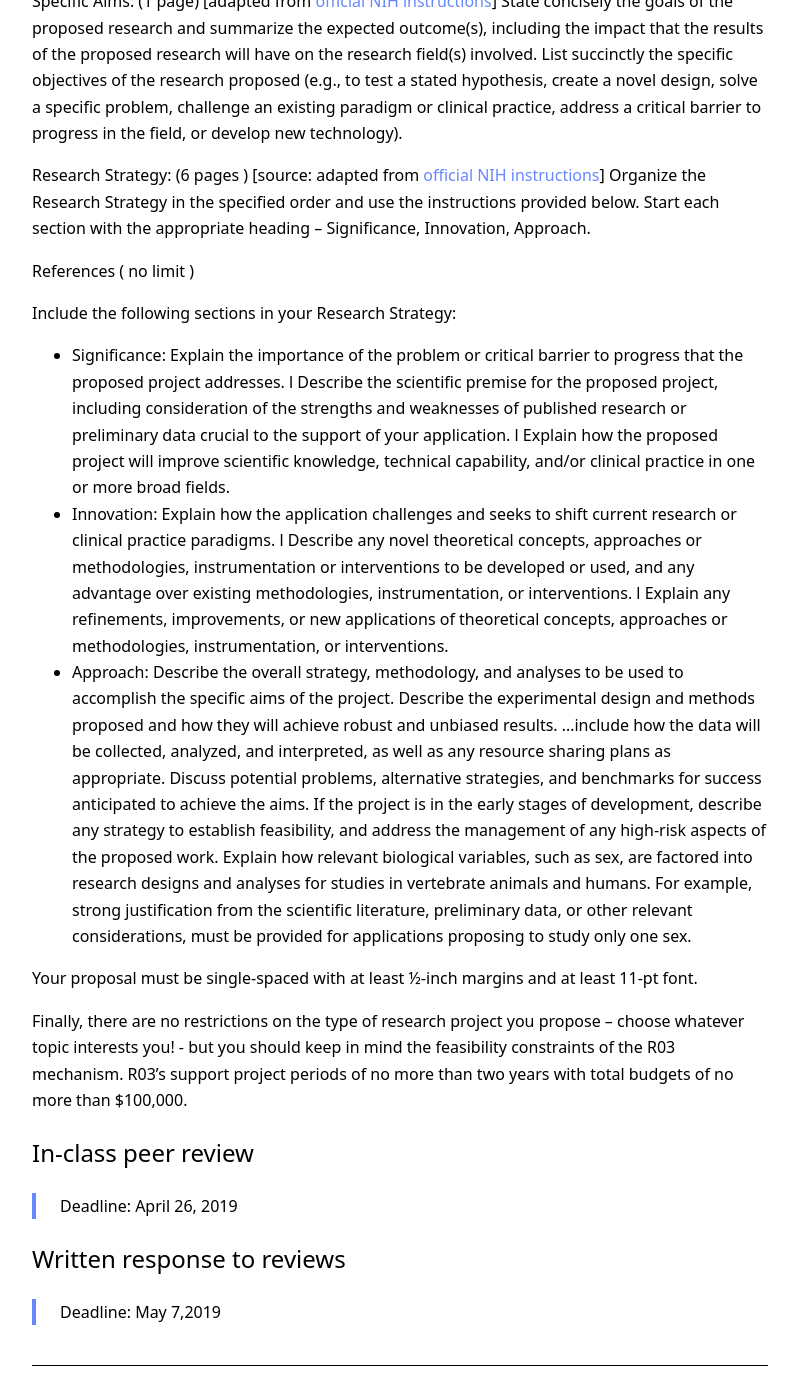
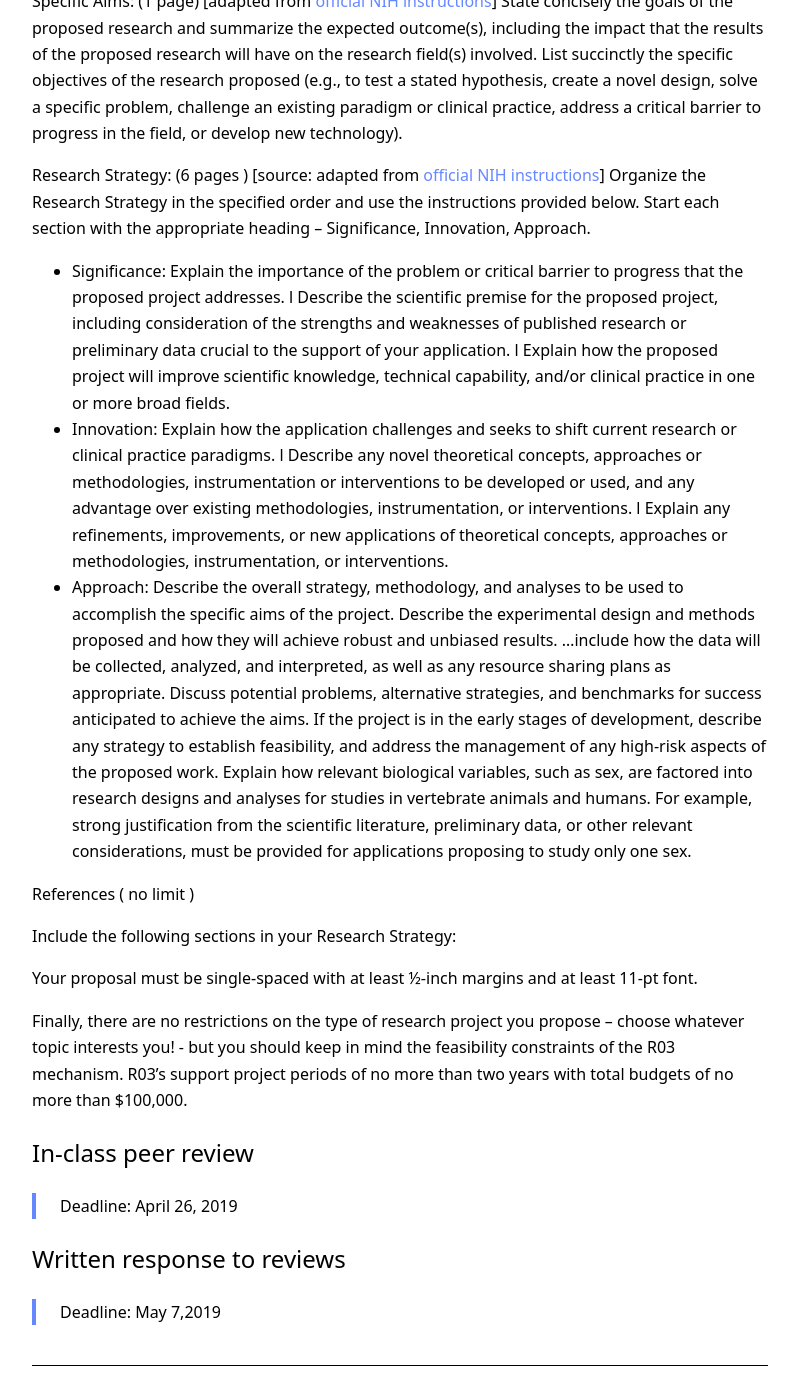
Before and after one commit to kschuler/ling001, a Jekyll site: the page built from spring2019/research-proposal.md, in a window 1280 px wide and 1400 px high, scrolled down 793 px. Shown: the whole window, without its empty margins (240-1039 px from the left). Built offline with Jekyll 4.4.1, drawn with Linux system fonts in a browser that asks for light colours; part of the change alters nothing that is shown.

```diff
--- a/spring2019/research-proposal.md
+++ b/spring2019/research-proposal.md
@@ -22,14 +22,15 @@ To clarify, you do not need to copy the format of a real R03 exactly.  For examp
 **Specific Aims**:  (1 page) [adapted from [official NIH instructions](https://grants.nih.gov/grants/how-to-apply-application-guide/forms-d/research-forms-d.pdf)] State concisely the goals of the proposed research and summarize the expected outcome(s), including the impact that the results of the proposed research will have on the research field(s) involved. List succinctly the specific objectives of the research proposed (e.g., to test a stated hypothesis, create a novel design, solve a specific problem, challenge an existing paradigm or clinical practice, address a critical barrier to progress in the field, or develop new technology).
 
 **Research Strategy**: (6 pages ) [source: adapted from [official NIH instructions](https://grants.nih.gov/grants/how-to-apply-application-guide/forms-d/research-forms-d.pdf)] Organize the Research Strategy in the specified order and use the instructions provided below. Start each section with the appropriate heading – Significance, Innovation, Approach.
+* **Significance:** Explain the importance of the problem or critical barrier to progress that the proposed project addresses. l Describe the scientific premise for the proposed project, including consideration of the strengths and weaknesses of published research or preliminary data crucial to the support of your application. l Explain how the proposed project will improve scientific knowledge, technical capability, and/or clinical practice in one or more broad fields.
+* **Innovation:** Explain how the application challenges and seeks to shift current research or clinical practice paradigms. l Describe any novel theoretical concepts, approaches or methodologies, instrumentation or interventions to be developed or used, and any advantage over existing methodologies, instrumentation, or interventions. l Explain any refinements, improvements, or new applications of theoretical concepts, approaches or methodologies, instrumentation, or interventions.
+* **Approach:** Describe the overall strategy, methodology, and analyses to be used to accomplish the specific aims of the project. Describe the experimental design and methods proposed  and how they will achieve robust and unbiased results. …include how the data will be collected, analyzed, and interpreted, as well as any resource sharing plans as appropriate.  Discuss potential problems, alternative strategies, and benchmarks for success anticipated to achieve the aims.  If the project is in the early stages of development, describe any strategy to establish feasibility, and address the management of any high-risk aspects of the proposed work. Explain how relevant biological variables, such as sex, are factored into research designs and analyses for studies in vertebrate animals and humans. For example, strong justification from the scientific literature, preliminary data, or other relevant considerations, must be provided for applications proposing to study only one sex.
 
 **References** ( no limit )
 
 Include the following sections in your **Research Strategy**:
 
-* **Significance:** Explain the importance of the problem or critical barrier to progress that the proposed project addresses. l Describe the scientific premise for the proposed project, including consideration of the strengths and weaknesses of published research or preliminary data crucial to the support of your application. l Explain how the proposed project will improve scientific knowledge, technical capability, and/or clinical practice in one or more broad fields.
-* **Innovation:** Explain how the application challenges and seeks to shift current research or clinical practice paradigms. l Describe any novel theoretical concepts, approaches or methodologies, instrumentation or interventions to be developed or used, and any advantage over existing methodologies, instrumentation, or interventions. l Explain any refinements, improvements, or new applications of theoretical concepts, approaches or methodologies, instrumentation, or interventions.
-* **Approach:** Describe the overall strategy, methodology, and analyses to be used to accomplish the specific aims of the project. Describe the experimental design and methods proposed  and how they will achieve robust and unbiased results. …include how the data will be collected, analyzed, and interpreted, as well as any resource sharing plans as appropriate.  Discuss potential problems, alternative strategies, and benchmarks for success anticipated to achieve the aims.  If the project is in the early stages of development, describe any strategy to establish feasibility, and address the management of any high-risk aspects of the proposed work. Explain how relevant biological variables, such as sex, are factored into research designs and analyses for studies in vertebrate animals and humans. For example, strong justification from the scientific literature, preliminary data, or other relevant considerations, must be provided for applications proposing to study only one sex.
+
 
 Your proposal must be **single-spaced** with at least **½-inch margins** and at least **11-pt font**.
 
@@ -43,7 +44,7 @@ Finally, there are no restrictions on the type of research project you propose
 
 > **Deadline: May 7,2019**
 <!--stackedit_data:
-eyJoaXN0b3J5IjpbNDYxNDk4Mjg5LC01NTczODU5NDIsMTA1Mz
-M5MjYwMCwtODIzOTEzNjYsLTIxMzk5MTUxNiwxNzIxMjk5MTZd
-fQ==
+eyJoaXN0b3J5IjpbLTg5MDc5NzU2NSwtNTU3Mzg1OTQyLDEwNT
+MzOTI2MDAsLTgyMzkxMzY2LC0yMTM5OTE1MTYsMTcyMTI5OTE2
+XX0=
 -->
```
